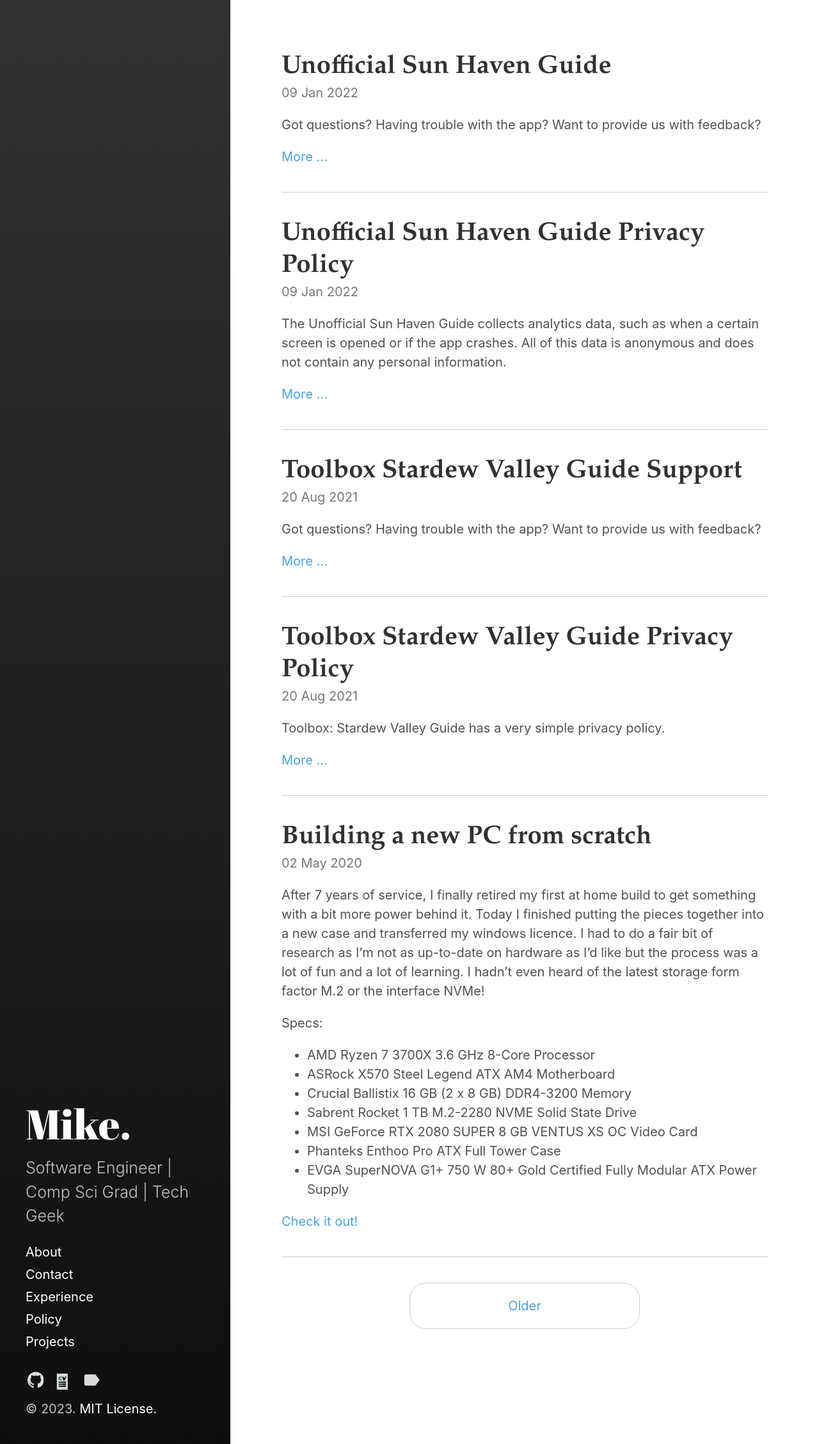
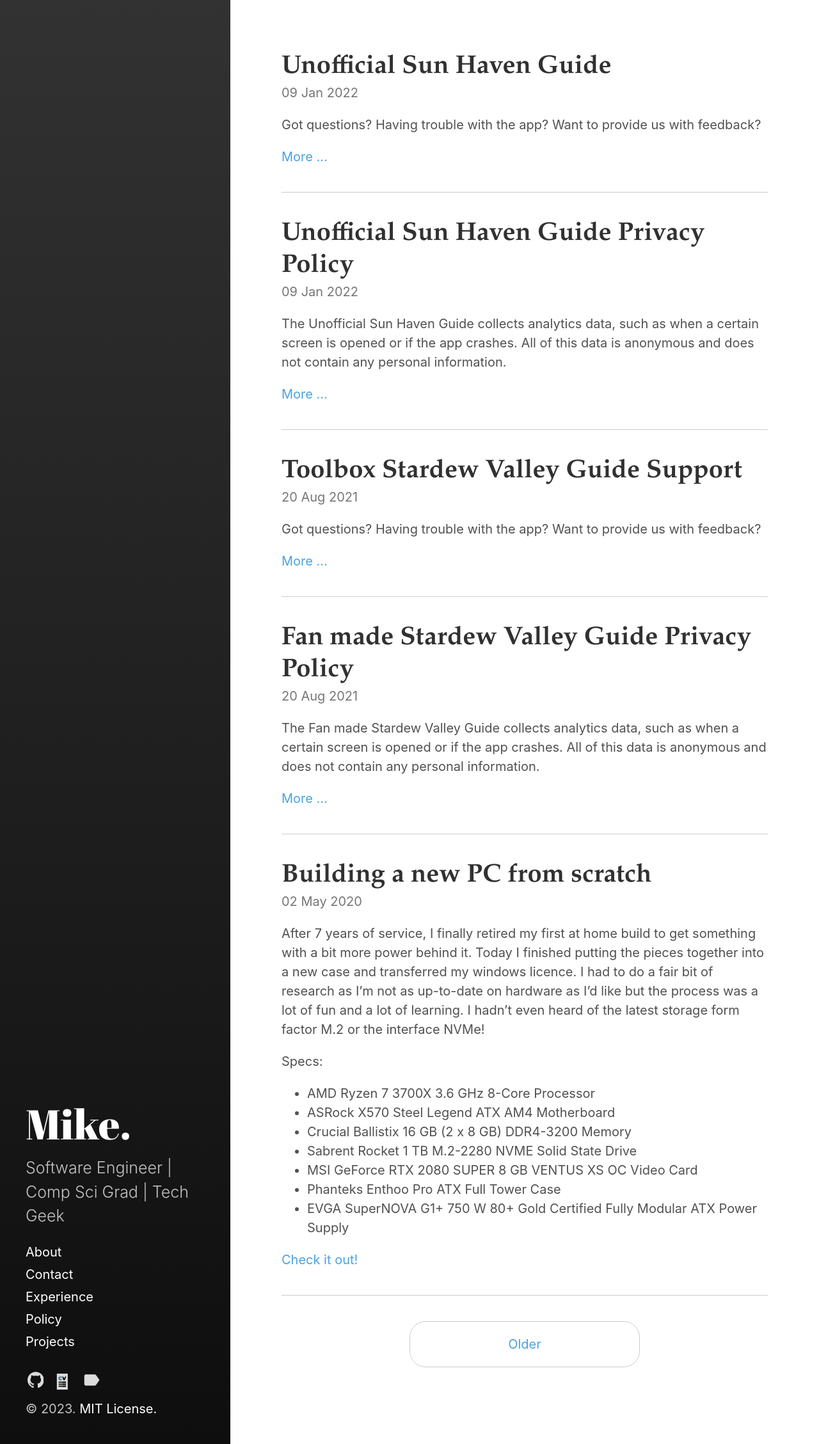
Before and after one commit to mikey-wotton/mikey-wotton.github.io, a Jekyll site: the page built from index.html, in a window 1280 px wide. Shown: the whole page at 64% size. Built offline with Jekyll 4.4.1, drawn with Linux system fonts in a browser that asks for light colours; some web fonts are replaced; the list of posts is cut into pages by our own code.

Commit message:
Update policy

```diff
--- a/_posts/policy/2021-08-20-toolbox-sv.md
+++ b/_posts/policy/2021-08-20-toolbox-sv.md
@@ -1,6 +1,6 @@
 ---
 layout: post
-title: Toolbox Stardew Valley Guide Privacy Policy
+title: Fan made Stardew Valley Guide Privacy Policy
 categories:
   - Policy
 tags:
@@ -9,9 +9,10 @@
   - Privacy Policy
 ---
 
-Toolbox: Stardew Valley Guide has a very simple privacy policy.
+The Fan made Stardew Valley Guide collects analytics data, such as when a certain screen is opened or if the app crashes.
+All of this data is anonymous and does not contain any personal information.
 
-<b>We do not collect any of your data, period. </b>
+<b>In short, we do not collect information about you. </b>
 
 
 Thank you for reading.
```
